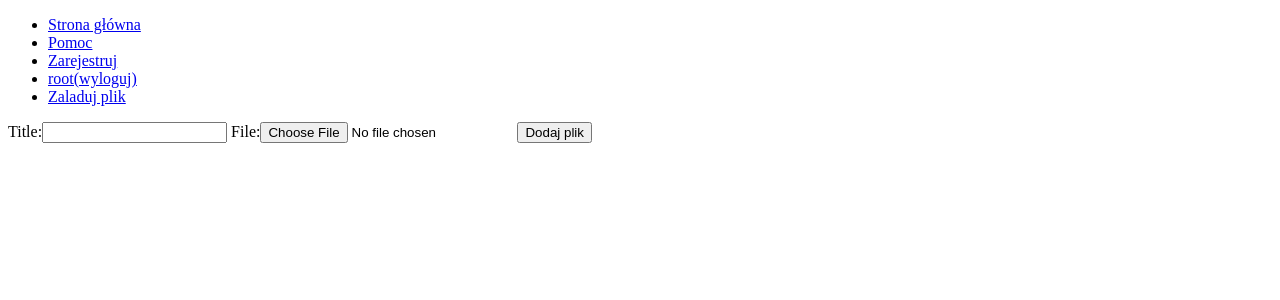
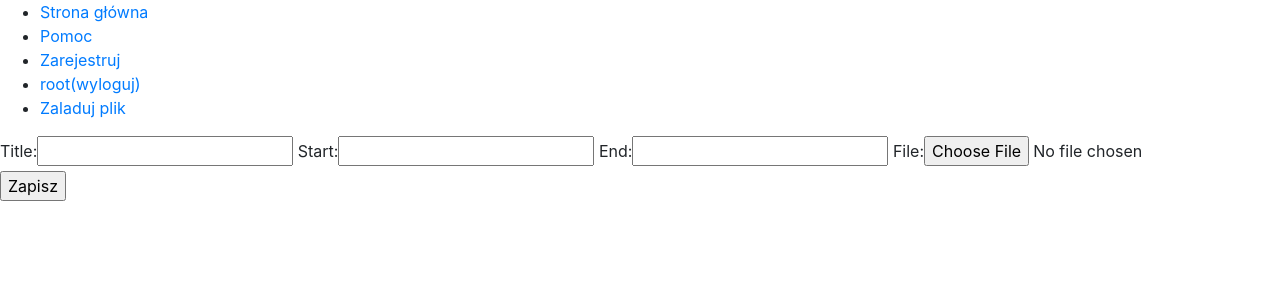
Before and after one commit to piotut/TestSystem, a Django app: page /upload/ in a window 1280 px wide. Shown: the top 300 px of the page. Run offline with Django 3.2, Linux system fonts and the light colour scheme; a user stored in the database is signed in; some libraries are stand-ins or nearby versions.

Commit message:
Kalendarz przy ladowaniu pliku

```diff
--- a/TestSystem/settings.py
+++ b/TestSystem/settings.py
@@ -36,7 +36,8 @@ INSTALLED_APPS = (
     'django.contrib.sessions',
     'django.contrib.messages',
     'django.contrib.staticfiles',
-    'testownik'
+    'testownik',
+    'twitter_bootstrap'
 )
 
 MIDDLEWARE_CLASSES = (
--- a/testownik/forms.py
+++ b/testownik/forms.py
@@ -2,6 +2,7 @@ from django import forms
 from models import UserProfile
 from django.contrib.auth.models import User
 from django.forms.formsets import BaseFormSet
+from django.contrib.admin.widgets import AdminDateWidget
 
 from models import SheetQuestions, Question
 
@@ -25,6 +26,8 @@ class UploadFileForm(forms.Form):
     Forma do wyboru pliku.
     '''
     title = forms.CharField(max_length=50)
+    start = forms.CharField(widget=forms.TextInput(attrs={'id': 'start'}))
+    end = forms.CharField(widget=forms.TextInput(attrs={'id': 'end'}))
     file = forms.FileField()
 
 class UserCreationForm(forms.Form):
--- a/testownik/templates/testownik/base.html
+++ b/testownik/templates/testownik/base.html
@@ -1,12 +1,21 @@
 {% load staticfiles %}
-
 <!DOCTYPE html>
 <html lang="en">
 <head>
   <meta charset="utf-8">
   <meta http-equiv="X-UA-Compatible" content="IE=edge">
 
-  <style>
+<link href="{% static 'css/bootstrap.min.css' %}" rel="stylesheet">
+
+<script type="text/javascript" src="{% static 'js/bootstrap.min.js' %}"></script>
+<script type="text/javascript" src="{% static 'js/bootstrap.js' %}"></script>
+<script type="text/javascript" src="{% static 'js/jquery-2.1.3.min.js' %}"></script>
+
+<link rel="stylesheet" type="text/css" href="{% static 'css/jquery.datetimepicker.css' %}"/>
+<script src="{% static 'js/jquery.js' %}"></script>
+<script src="{% static 'js/jquery.datetimepicker.js' %}"></script>
+<style>
+
 {% block css %}
 {% endblock css %}
   </style>
@@ -36,4 +45,8 @@
 {% endblock content %}
 
 </body>
+
+{% block jsend %}
+{% endblock jsend %}
+
 </html>
--- a/testownik/templates/testownik/sheet.html
+++ b/testownik/templates/testownik/sheet.html
@@ -7,7 +7,7 @@
 </div>
 <div>
 <form action="{% url 'sheet' nr_index %}" method="post">
-    {% csrf_token %}
+{% csrf_token %}
 {{ formset.as_table }}
 {{ formset.management_form }}
     <input type="submit" value="Zapisz"/>
--- a/testownik/templates/testownik/upload.html
+++ b/testownik/templates/testownik/upload.html
@@ -1,8 +1,38 @@
 {% extends "testownik/base.html" %}
+<style type="text/css">
+
+.custom-date-style {
+	background-color: red !important;
+}
+
+</style>
 {% block content %}
 <form action="{% url 'upload' %}" method="post" enctype="multipart/form-data">
     {% csrf_token %}
-    {{ form }}
-    <input type="submit" value="Dodaj plik"/>
+	{{ form }}
+    <input type="submit" value="Zapisz"/>
 </form>
 {% endblock content %}
+
+
+{% block jsend %}
+<script>
+    var currentDate = new Date()
+    var day = currentDate.getDate()
+    var month = currentDate.getMonth() + 1
+    var year = currentDate.getFullYear()
+    var fullDate = year + "/" + month + "/" + day
+
+$('#start').datetimepicker({
+dayOfWeekStart : 1,
+lang:'pl',
+startDate:	fullDate
+});
+$('#end').datetimepicker({
+dayOfWeekStart : 1,
+lang:'pl',
+startDate:	fullDate
+});
+
+</script>
+{% endblock jsend %}
--- a/testownik/views.py
+++ b/testownik/views.py
@@ -102,6 +102,7 @@ class SheetView(View):
 class UploadFileView(View):
     '''
     Widok do importu plikow na serwer.
+    url /upload
     '''
     template_name = 'testownik/upload.html'
 
@@ -116,17 +117,21 @@ class UploadFileView(View):
             for chunk in fileh.chunks():
                 destination.write(chunk)
 
+    def get(self, request):
+        form = UploadFileForm()
+        return render(request, self.template_name, {'form': form})
+
     def post(self, request):
         form = UploadFileForm(request.POST, request.FILES)
         print request.FILES
+
         if form.is_valid():
             self.handle_uploaded_file(request.FILES['file'])
             return HttpResponse('zaladowano plik')
+        print form.errors
         return HttpResponse('wystapil blad')
 
-    def get(self, request):
-        form = UploadFileForm()
-        return render(request, self.template_name, {'form': form})
+
 
 
 class UserCreationView(View):
```
